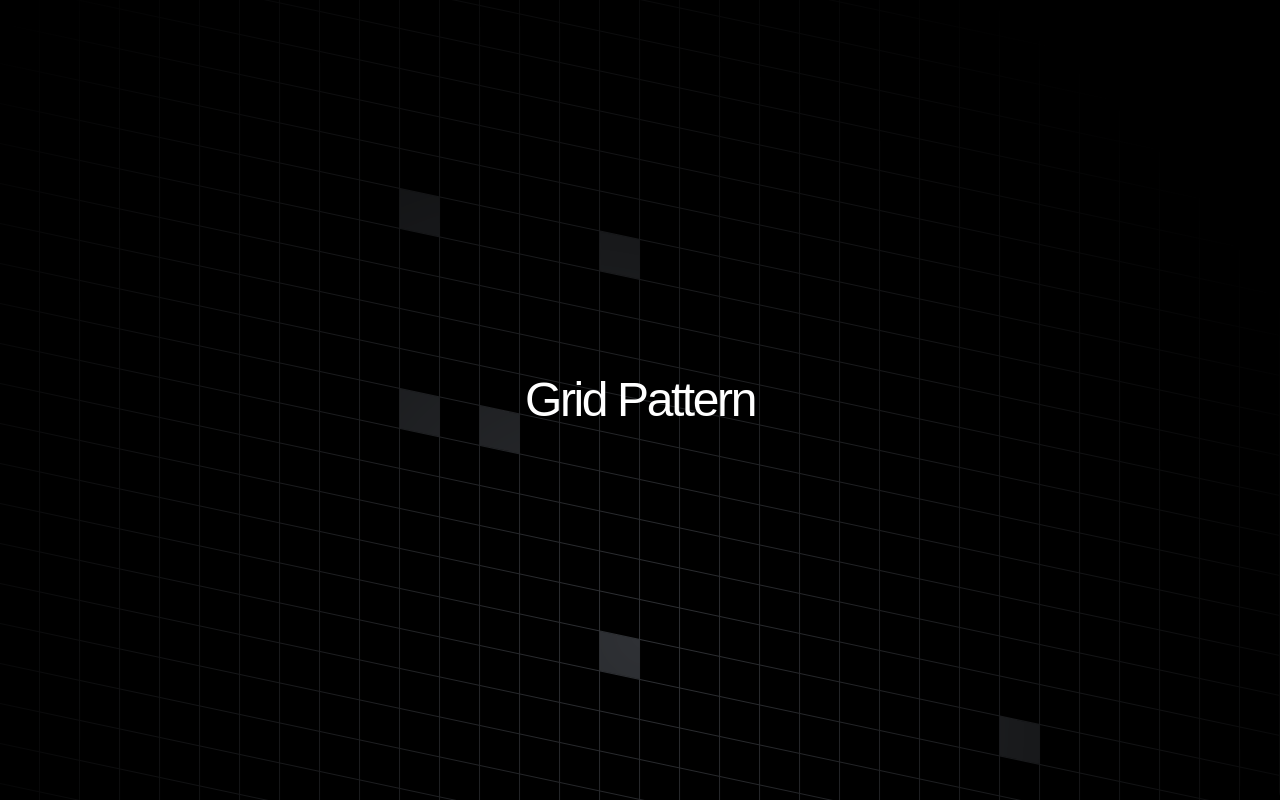
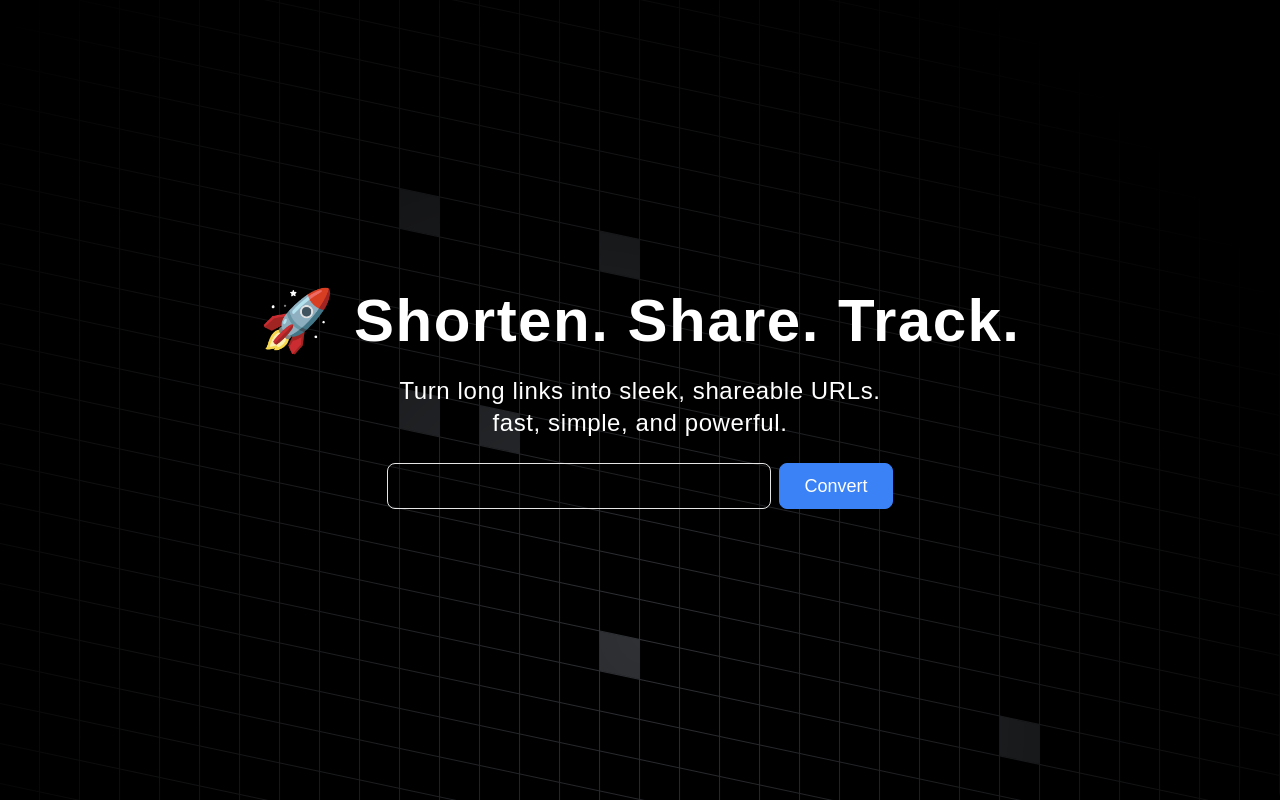
Before and after one commit to mohamedmouhibnaffeti/url-shortner-frontend, a Next.js app: page / in a window 1280 px wide. Built offline with nearby package versions, Linux system fonts and the light colour scheme.

Commit message:
home page

```diff
--- a/components/GridLayout.tsx
+++ b/components/GridLayout.tsx
@@ -5,10 +5,26 @@ import { GridPattern } from "@/components/ui/grid-pattern";
 
 export function GridPatternDemo() {
   return (
-    <div className="relative flex h-screen w-full flex-col items-center justify-center overflow-hidden rounded-lg bg-background md:shadow-xl bg-black">
-      <p className="z-10 whitespace-pre-wrap text-center text-5xl font-medium tracking-tighter text-white">
-        Grid Pattern
-      </p>
+    <div className="relative flex h-screen w-full flex-col items-center justify-center overflow-hidden rounded-lg bg-background md:shadow-xl bg-black gap-6">
+      <h1 className="z-10 md:text-6xl text-4xl font-bold text-white text-center tracking-wide">
+        🚀 Shorten. Share. Track.
+      </h1>
+      <h3 className="z-10 md:text-2xl text-lg text-white text-center tracking-wide">
+        Turn long links into sleek, shareable URLs.<br />fast, simple, and powerful.
+      </h3>
+      <div className="flex gap-4 md:gap-2 w-full max-md:flex-col justify-center items-center">
+        <input
+          type="text"
+          className="z-10 md:w-96 w-full px-4 py-2 text-lg text-white bg-black/20 border focus:border-none rounded-lg focus:outline-none focus:ring-2 focus:ring-blue-500 focus:ring-opacity-50 rounded-r- transition-all duration-150"
+        />
+        <button
+          className={cn(
+            "z-10 px-6 py-2 text-lg text-white bg-blue-500 border border-blue-500 rounded-lg rounded-l- transition-all duration-150 w-fit",
+            "hover:bg-blue-600 hover:border-blue-600 active:bg-blue-600/80 active:border-blue-600/80",
+          )}>
+            Convert
+          </button>
+      </div>
       <GridPattern
         squares={[
           [4, 4],
--- a/package.json
+++ b/package.json
@@ -17,6 +17,7 @@
     "next": "15.1.6",
     "react": "^19.0.0",
     "react-dom": "^19.0.0",
+    "react-lottie": "^1.2.10",
     "tailwind-merge": "^3.0.1",
     "tailwindcss-animate": "^1.0.7"
   },
```
Also changed, not shown: 1 other file (tests, documents, lock files or other folders).
